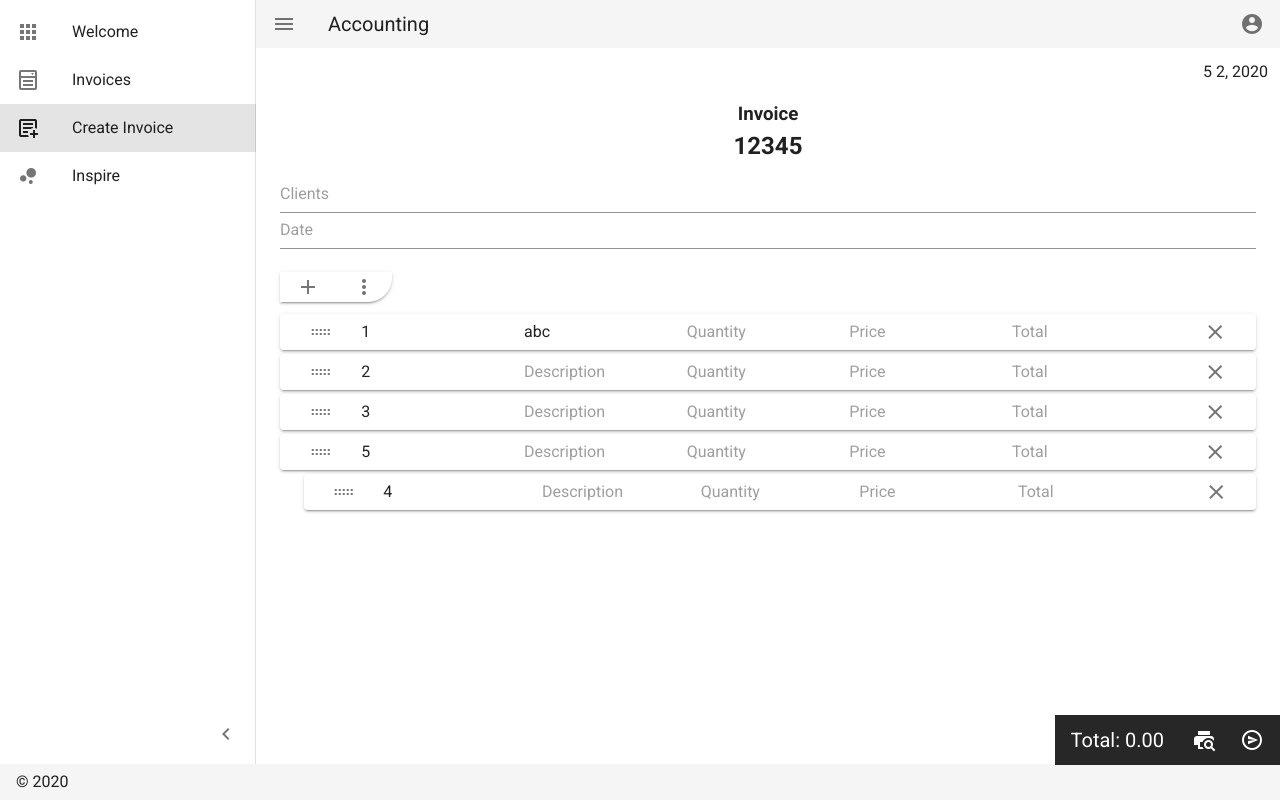
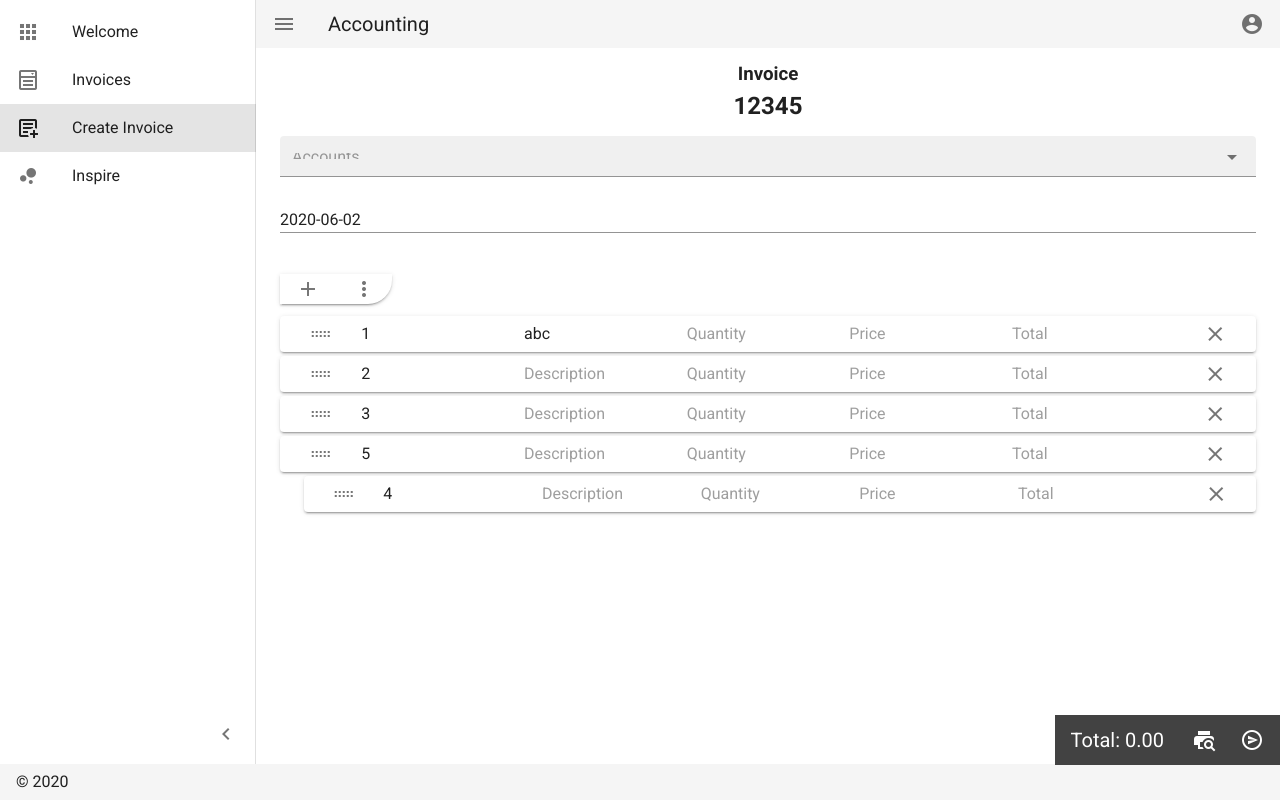
Before and after one commit to josephlegere/bizzyness-accounting, a Nuxt app: page /invoices/create in a window 1280 px wide. Built offline with nearby package versions, Linux system fonts and the light colour scheme.

Commit message:
added an autocomplete input for the accounts; added a datepicker; added var for data

```diff
--- a/pages/invoices/create.vue
+++ b/pages/invoices/create.vue
@@ -2,25 +2,68 @@
     <v-row no-gutters>
         <v-col class="text-center">
 
-            <p class="text-right">{{ new Date().getMonth() }} {{ new Date().getDate() }}, {{ new Date().getFullYear() }}</p>
             <h3>Invoice</h3>
             <h2>12345</h2>
 
             <v-container>
-                <v-textarea
-                    placeholder="Clients"
-                    autoGrow
+                <v-autocomplete
+                    v-model="recipient"
+                    :items="accounts"
+                    :loading="isLoadingAccounts"
+                    hide-no-data
+                    filled
+                    chips
+                    placeholder="Accounts"
+                    item-text="name"
+                    item-value="name"
                     dense
-                    hide-details
-                    rows="1"
-                ></v-textarea>
-                <v-textarea
-                    placeholder="Date"
-                    autoGrow
-                    dense
-                    hide-details
-                    rows="1"
-                ></v-textarea>
+                >
+                <template v-slot:selection="data">
+                    <v-chip
+                        v-bind="data.attrs"
+                        :input-value="data.selected"
+                        close
+                        @click="data.select"
+                        @click:close="remove(data.item)"
+                    >
+                        {{ data.item.name }}
+                    </v-chip>
+                </template>
+                <template v-slot:item="data">
+                    <template v-if="typeof data.item !== 'object'">
+                        <v-list-item-content v-text="data.item"></v-list-item-content>
+                    </template>
+                    <template v-else>
+                        <v-list-item-content>
+                            <v-list-item-title v-html="data.item.name"></v-list-item-title>
+                            <v-list-item-subtitle v-html="data.item.group"></v-list-item-subtitle>
+                        </v-list-item-content>
+                    </template>
+                </template>
+                </v-autocomplete>
+
+                <v-dialog
+                    ref="dialog"
+                    v-model="datepicker"
+                    :return-value.sync="date"
+                    persistent
+                    width="290px"
+                >
+                    <template v-slot:activator="{ on }">
+                        <v-text-field
+                            v-model="date"
+                            placeholder="Date"
+                            readonly
+                            dense
+                            v-on="on"
+                        ></v-text-field>
+                    </template>
+                    <v-date-picker v-model="date" scrollable>
+                        <v-spacer></v-spacer>
+                        <v-btn text color="primary" @click="datepicker = false">Cancel</v-btn>
+                        <v-btn text color="primary" @click="$refs.dialog.save(date)">OK</v-btn>
+                    </v-date-picker>
+                </v-dialog>
             </v-container>
 
             <v-container>
@@ -50,6 +93,7 @@
                 dark
                 class="form-toolbar">
                 <v-toolbar
+                    color="secondary"
                     flat
                     height="50">
                     <v-toolbar-title class="mr-4">Total: {{total.toFixed(2)}}</v-toolbar-title>
@@ -78,6 +122,11 @@ export default {
         return {
             bottomNav: 'recent',
             name: 'invoice-create',
+            date: new Date().toISOString().substr(0, 10),
+            datepicker: false,
+            recipient: null,
+            accounts: [],
+            isLoadingAccounts: false,
             headers: [
                 {value: 'key', text: 'Key'},
                 {value: 'description', text: 'Description'},
@@ -138,10 +187,25 @@ export default {
                     ]
                 }
             ]
-        }
+        },
+        temp_accounts() {
+            this.accounts = [
+                { header: 'Group 1' },
+                { name: 'Sandra Adams', group: 'Group 1' },
+                { name: 'Ali Connors', group: 'Group 1' },
+                { divider: true },
+                { header: 'Group 2' },
+                { name: 'Britta Holt', group: 'Group 2' },
+                { name: 'Jane Smith ', group: 'Group 2' }
+            ];
+        },
+        remove (item) {
+            this.recipient = null;
+      }
     },
     created() {
         this.presets();
+        this.temp_accounts();
     },
     components: {
         DraggableNested
```
